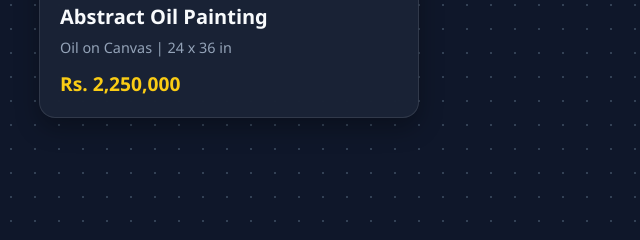
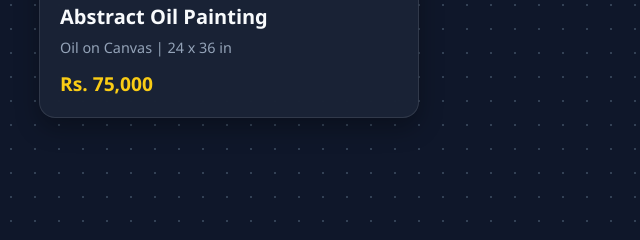
Before and after one commit to buddikapj/my-art-gallery, a plain HTML site: page index.html in a window 1280 px wide. Shown: the part 463-703 px from the top of the page, 1-641 px from the left. Drawn offline with Linux system fonts and the light colour scheme.

Commit message:
Update index.html

```diff
--- a/index.html
+++ b/index.html
@@ -174,7 +174,7 @@ body {
             <div class="art-info">
                 <div class="art-title">Abstract Oil Painting</div>
                 <div class="art-details">Oil on Canvas | 24 x 36 in</div>
-                <div class="art-price">Rs. 2,250,000</div>
+                <div class="art-price">Rs. 75,000</div>
             </div>
         </div>
 
```
